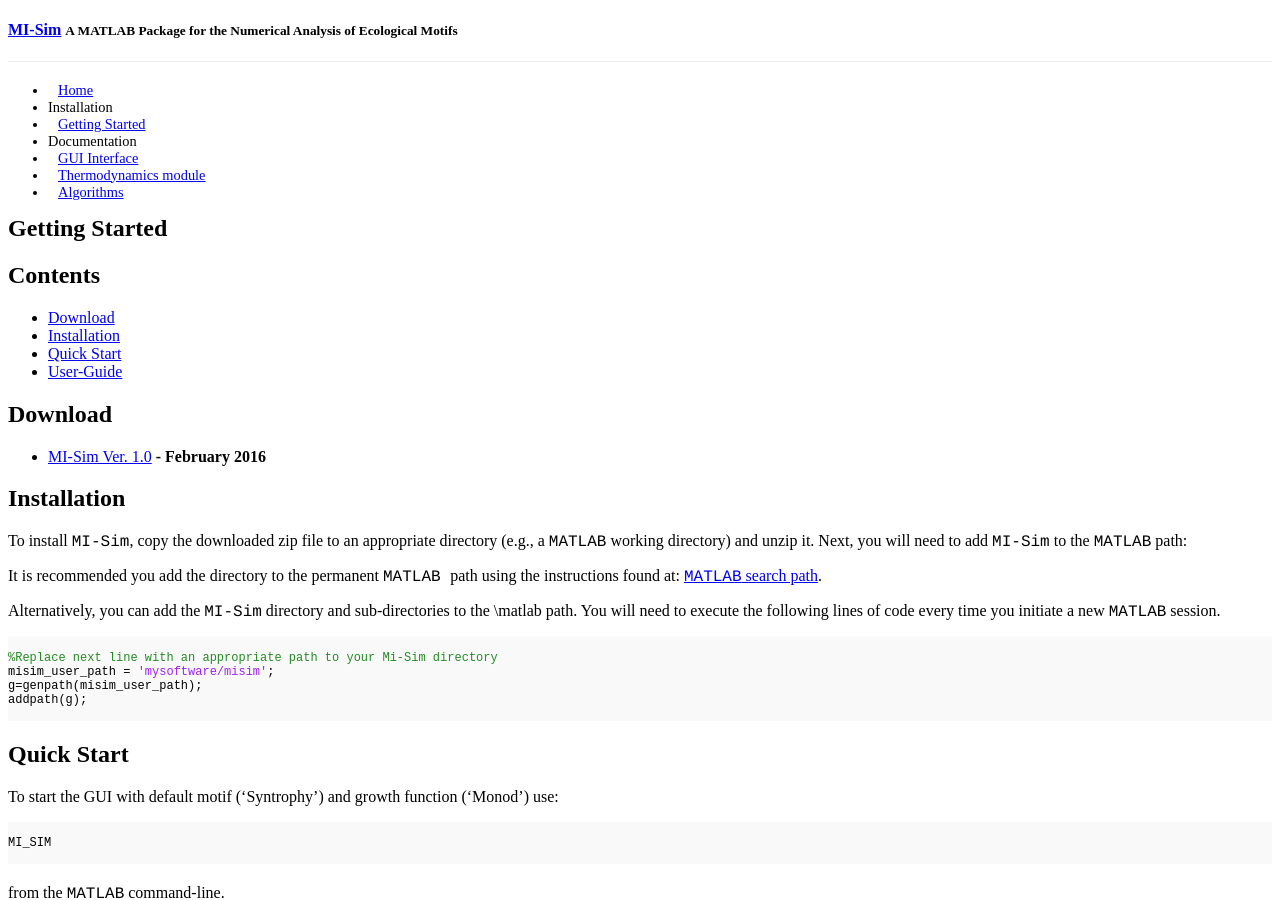
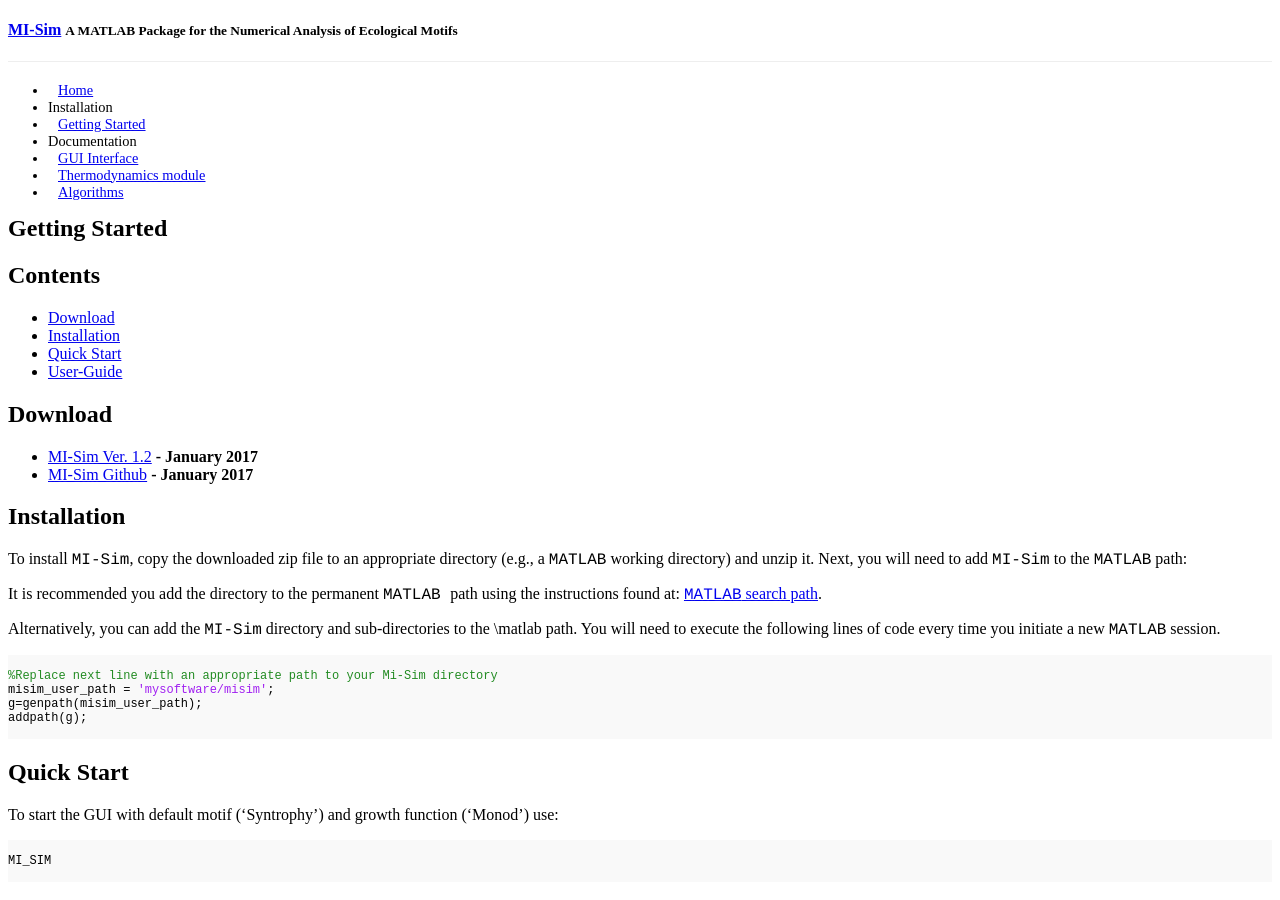
Before and after one commit to MI-SIM/MI-SIM.github.io, a Jekyll site: the page built from _posts/01-01-17-gettingstarted.md, in a window 1280 px wide and 900 px high. Built offline with Jekyll 4.4.1, drawn with Linux system fonts in a browser that asks for light colours; formulas are drawn with MathJax 3; a style sheet for code colours, icons or effects is not loaded.

Commit message:
no message

```diff
--- a/_posts/01-01-17-gettingstarted.md
+++ b/_posts/01-01-17-gettingstarted.md
@@ -15,7 +15,8 @@
 
 ## <a name="Download"></a>Download
 
-* [MI-Sim Ver. 1.0](http://www.mathworks.com/matlabcentral/fileexchange/55492-mi-sim) **- February 2016**
+* [MI-Sim Ver. 1.2](http://www.mathworks.com/matlabcentral/fileexchange/55492-mi-sim) **- January 2017**
+* [MI-Sim Github](https://github.com/MI-SIM/MI_SIM_final) **- January 2017**
 
 ## <a name="Installation"></a>Installation
 
```
Also changed, not shown: index.md (+2 -2 lines).
